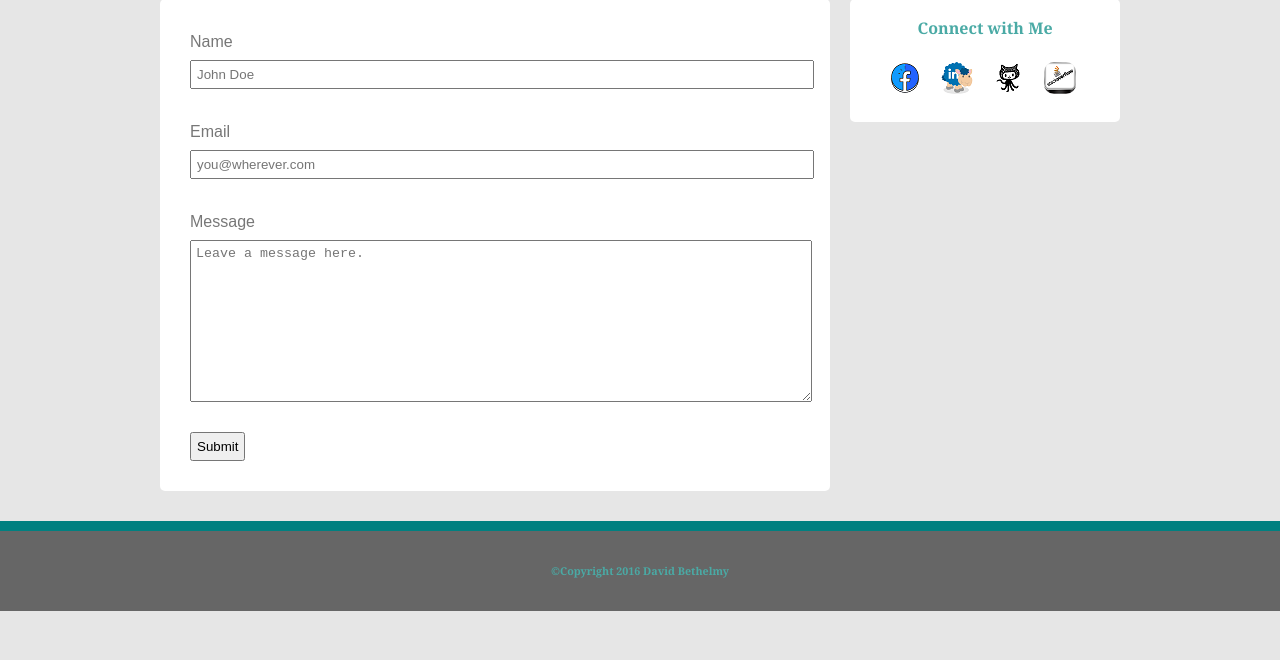
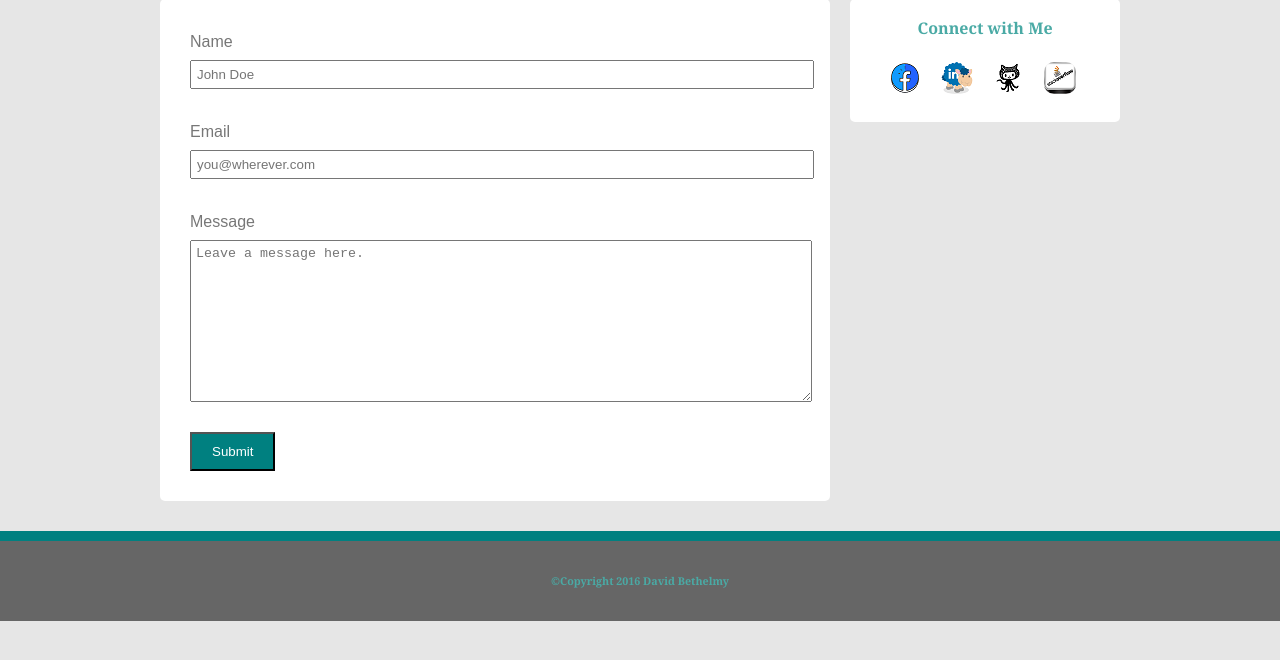
Before and after one commit to bethelmyd/Basic-Portfolio, a PHP site: page /contact.html in a window 1280 px wide. Shown: the part 84-744 px from the top of the page. Run offline with PHP 8.4, Linux system fonts and the light colour scheme.

Commit message:
fifth commit

```diff
--- a/assets/css/contact_styles.css
+++ b/assets/css/contact_styles.css
@@ -14,6 +14,9 @@ input{
 
 input[type="submit"]{
 	width: auto;
+	background-color: teal;
+	color: white;
+	padding: 10px 20px;
 }
 
 textarea{
```
